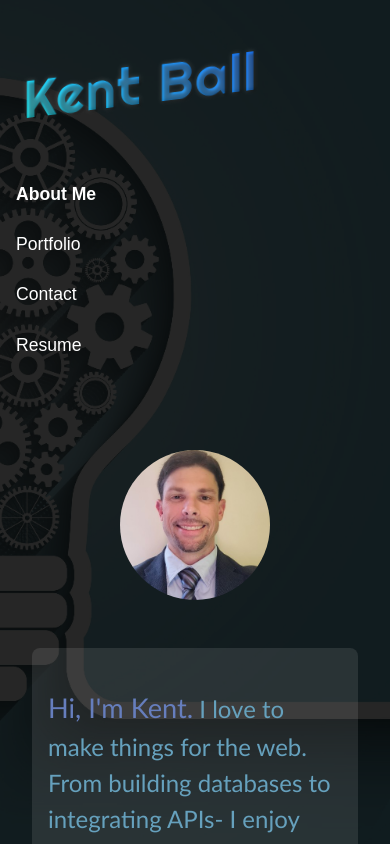
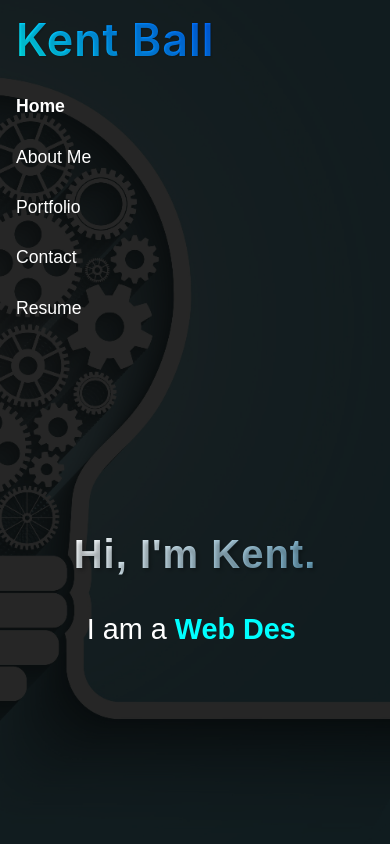
Before and after one commit to digitalscribe53/React-Portfolio, a React (Vite) app: page / in a window 390 px wide. Built offline with nearby package versions, Linux system fonts and the light colour scheme.

Commit message:
Added Home page

```diff
--- a/src/App.css
+++ b/src/App.css
@@ -78,6 +78,25 @@ body::before {
   align-items: center;
   max-width: 1200px;
   margin: 0 auto;
+}
+
+.header-name {
+  font-family: 'Inter', 'Roboto', sans-serif;
+  font-size: 2.8rem;
+  font-weight: 600;
+  background: linear-gradient(
+    45deg,
+    #00ffff,
+    #0099ff,
+    #0066ff
+  );
+  -webkit-background-clip: text;
+  background-clip: text;
+  color: transparent;
+  letter-spacing: 1px;
+  text-shadow: 1px 1px 2px rgba(0,0,0,0.2);
+  margin: 0;
+  padding: 0;
 }
 
 .site-title {
--- a/src/App.jsx
+++ b/src/App.jsx
@@ -1,6 +1,7 @@
 import React from 'react';
 import { BrowserRouter as Router, Route, Routes } from 'react-router-dom';
 import Header from './components/Header';
+import Home from './components/Home';
 import About from './components/About';
 import Portfolio from './components/Portfolio';
 import Contact from './components/Contact';
@@ -15,7 +16,8 @@ function App() {
         <Header />
         <main>
           <Routes>
-            <Route path="/" element={<About />} />
+            <Route path="/" element={<Home />} />
+            <Route path="/about" element={<About />} />
             <Route path="/portfolio" element={<Portfolio />} />
             <Route path="/contact" element={<Contact />} />
             <Route path="/resume" element={<Resume />} />
--- a/src/components/Header.jsx
+++ b/src/components/Header.jsx
@@ -22,7 +22,7 @@ const Header = () => {
   return (
     <header className="header">
       <div className="header-content">
-        <h1 className="three-d-text">Kent Ball</h1>
+        <h1 className="header-name">Kent Ball</h1>
         <Navigation />
       </div>
     </header>
--- /dev/null
+++ b/src/components/Home.css
@@ -0,0 +1,65 @@
+.home {
+    display: flex;
+    justify-content: center;
+    align-items: center;
+    min-height: calc(75vh - 200px);
+    text-align: center;
+  }
+
+  .home-content {
+    padding: 2rem;
+  }
+
+  .home h1 {
+    margin-bottom: 2rem;
+  }
+
+  .dynamic-text-container {
+    font-size: 2.5rem;
+    margin-top: 2rem;
+    min-height: 3.5rem;
+  }
+
+  .static-text {
+    color: #ffffff;
+  }
+
+  .dynamic-text {
+    color: #00ffff;
+    font-weight: bold;
+  }
+
+  .cursor {
+    color: #00ffff;
+    animation: blink 1s infinite;
+    font-weight: 100;
+  }
+
+  .professional-title {
+    font-size: 4rem;
+    font-weight: 600;
+    color: #ffffff;
+    text-shadow: 2px 2px 4px rgba(0, 0, 0, 0.3);
+    margin-bottom: 1.5rem;
+    letter-spacing: 1px;
+    font-family: 'Arial', sans-serif;
+    background: linear-gradient(135deg, #ffffff 0%, #66a1bd 100%);
+    -webkit-background-clip: text;
+    background-clip: text;
+    color: transparent;
+  }
+
+  @keyframes blink {
+    0%, 100% { opacity: 1; }
+    50% { opacity: 0; }
+  }
+
+  @media (max-width: 768px) {
+    .dynamic-text-container {
+      font-size: 1.8rem;
+    }
+
+    .home h1 {
+      font-size: 2.5rem;
+    }
+  }
--- /dev/null
+++ b/src/components/Home.jsx
@@ -0,0 +1,64 @@
+import React, { useEffect, useRef } from 'react';
+import './Home.css';
+
+const Home = () => {
+  const textRef = useRef(null);
+  const phrases = [
+    "Full Stack Developer",
+    "Web Designer",
+    "Database Engineer",
+    "API Integration Specialist"
+  ];
+
+  useEffect(() => {
+    let currentPhraseIndex = 0;
+    let currentCharIndex = 0;
+    let isDeleting = false;
+    let typingSpeed = 100;
+
+    const type = () => {
+      const currentPhrase = phrases[currentPhraseIndex];
+
+      if (isDeleting) {
+        currentCharIndex--;
+        typingSpeed = 50;
+      } else {
+        currentCharIndex++;
+        typingSpeed = 100;
+      }
+
+      if (textRef.current) {
+        textRef.current.textContent = currentPhrase.substring(0, currentCharIndex);
+      }
+
+      if (!isDeleting && currentCharIndex === currentPhrase.length) {
+        // Pause at end of typing
+        isDeleting = true;
+        typingSpeed = 1500; // Wait before deleting
+      } else if (isDeleting && currentCharIndex === 0) {
+        isDeleting = false;
+        currentPhraseIndex = (currentPhraseIndex + 1) % phrases.length;
+        typingSpeed = 500; // Wait before typing next phrase
+      }
+
+      setTimeout(type, typingSpeed);
+    };
+
+    type();
+  }, []);
+
+  return (
+    <section className="home">
+      <div className="home-content">
+        <h1 className="professional-title">Hi, I'm Kent.</h1>
+        <div className="dynamic-text-container">
+          <span className="static-text">I am a </span>
+          <span ref={textRef} className="dynamic-text"></span>
+          <span className="cursor">|</span>
+        </div>
+      </div>
+    </section>
+  );
+};
+
+export default Home;
--- a/src/components/Navigation.jsx
+++ b/src/components/Navigation.jsx
@@ -9,6 +9,11 @@ const Navigation = () => {
       <ul>
         <li>
           <Link to="/" className={location.pathname === '/' ? 'active' : ''}>
+            Home
+          </Link>
+        </li>
+        <li>
+          <Link to="/about" className={location.pathname === '/about' ? 'active' : ''}>
             About Me
           </Link>
         </li>
```
